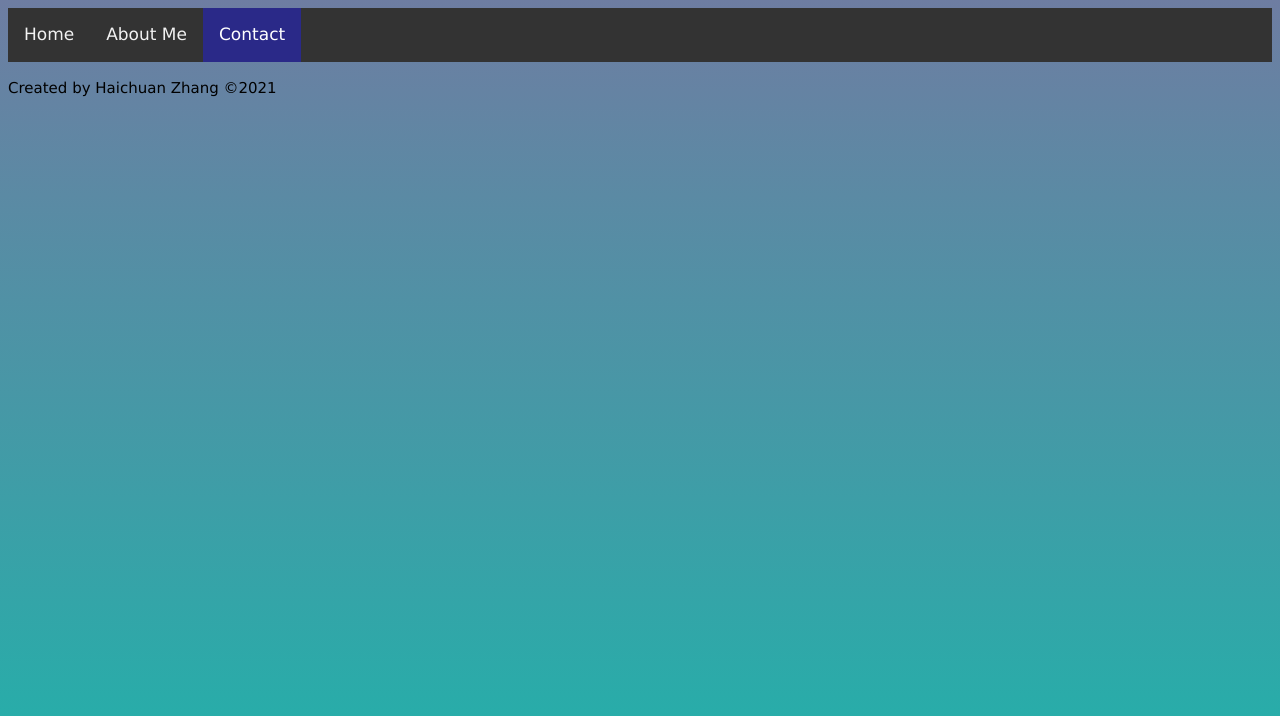
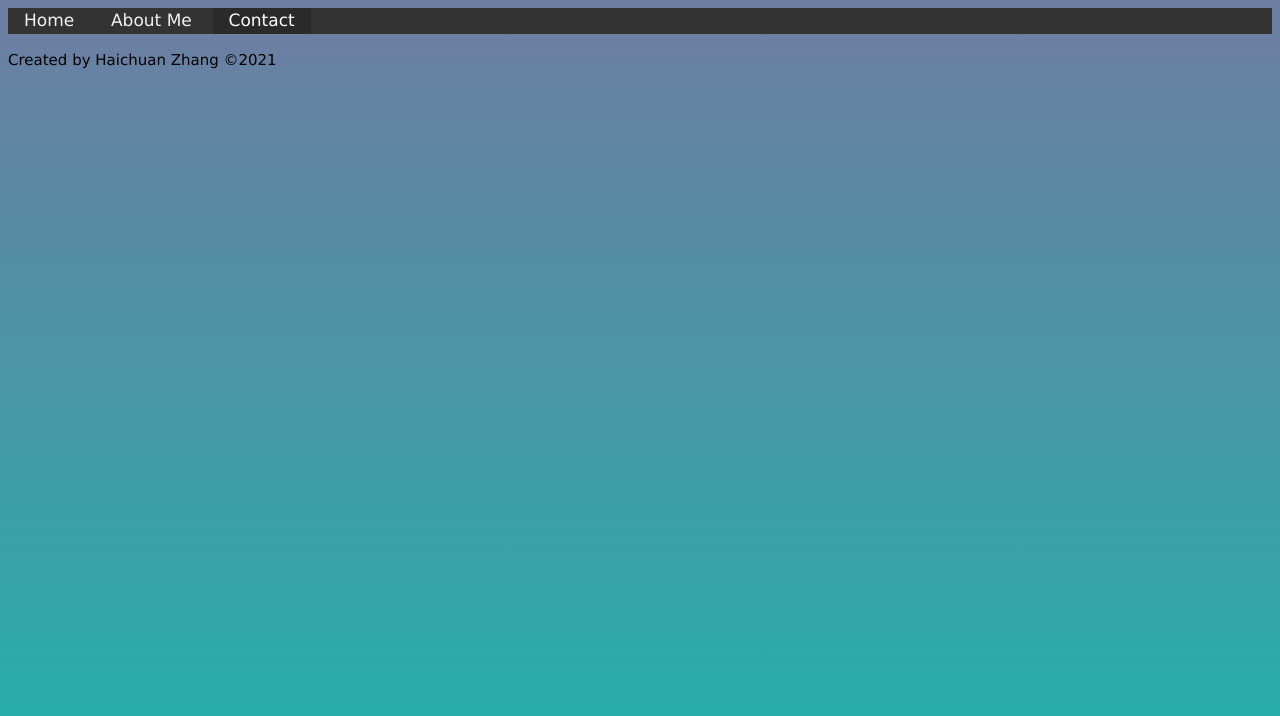
Before and after one commit to HaichuanZ/HaichuanZ.github.io, a plain HTML site: page contact.html in a window 1280 px wide. Drawn offline with Linux system fonts and the light colour scheme.

Commit message:
css update

```diff
--- a/contact.html
+++ b/contact.html
@@ -1,7 +1,7 @@
 <!DOCTYPE html>
 <html>
     <head>
-        <title>Haichuan Zhang | About Me</title>
+        <title>Haichuan Zhang | Contact</title>
 
         <link rel="stylesheet" href="standard.css">
     </head>
--- a/standard.css
+++ b/standard.css
@@ -16,17 +16,22 @@ html {
 /* Add a black background color to the top navigation */
 .topnav {
     background-color: #333;
+    margin: 0;
     overflow: hidden;
-  }
+    position: relative;
+}
 
 /* Style the links inside the navigation bar */
 .topnav a {
-    float: left;
+    float: none;
     color: #f2f2f2;
     text-align: center;
     padding: 14px 16px;
     text-decoration: none;
     font-size: 17px;
+    left: 50%;
+    top: 50%;
+    transform: translate(-50%, -50%);
 }
 
 /* Change the color of links on hover */
@@ -37,6 +42,6 @@ html {
 
 /* Add a color to the active/current link */
 .topnav a.active {
-    background-color: #2a2988;
+    background-color: #2b2a2a;
     color: white;
 }
```
